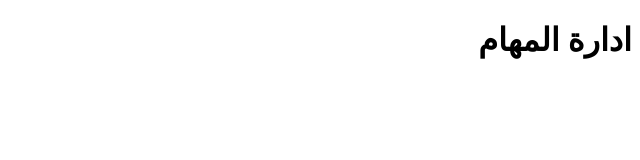
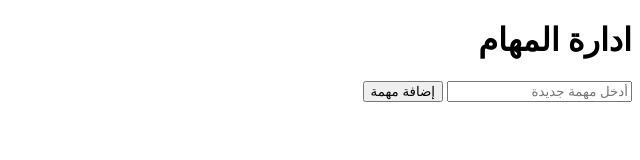
Before and after one commit to sadigwork/todos-app, a plain HTML site: page index.html in a window 1280 px wide. Shown: the whole page, without its empty margins (640-1280 px from the left). Drawn offline with Linux system fonts and the light colour scheme.

Commit message:
Add functionality

```diff
--- a/app.js
+++ b/app.js
@@ -0,0 +1,11 @@
+function addTask() {
+  const taskInput = document.getElementById("taskInput");
+  const taskList = document.getElementById("taskList");
+  if (taskInput.value.trim()) {
+
+  const li = document.createElement("li");
+  li.className = "bg-grey-100 p-2 rounded mb-2";
+  li.textContent = taskInput.value.trim();
+  taskList.appendChild(li);
+  taskInput.value = "";
+}}
--- a/index.html
+++ b/index.html
@@ -4,10 +4,14 @@
     <meta charset="UTF-8">
     <meta name="viewport" content="width=device-width, initial-scale=1.0">
     <title>تطبيق مهامي</title>
+    <script src="app.js" defer></script>
 </head>
 <body>
     <div>
         <h1>ادارة المهام</h1>
+        <input type="text" id="taskInput" placeholder="أدخل مهمة جديدة">
+        <button onclick="addTask()" id="addTask">إضافة مهمة</button>
+        <ul id="taskList"></ul>
     </div>
 </body>
 </html>
```
